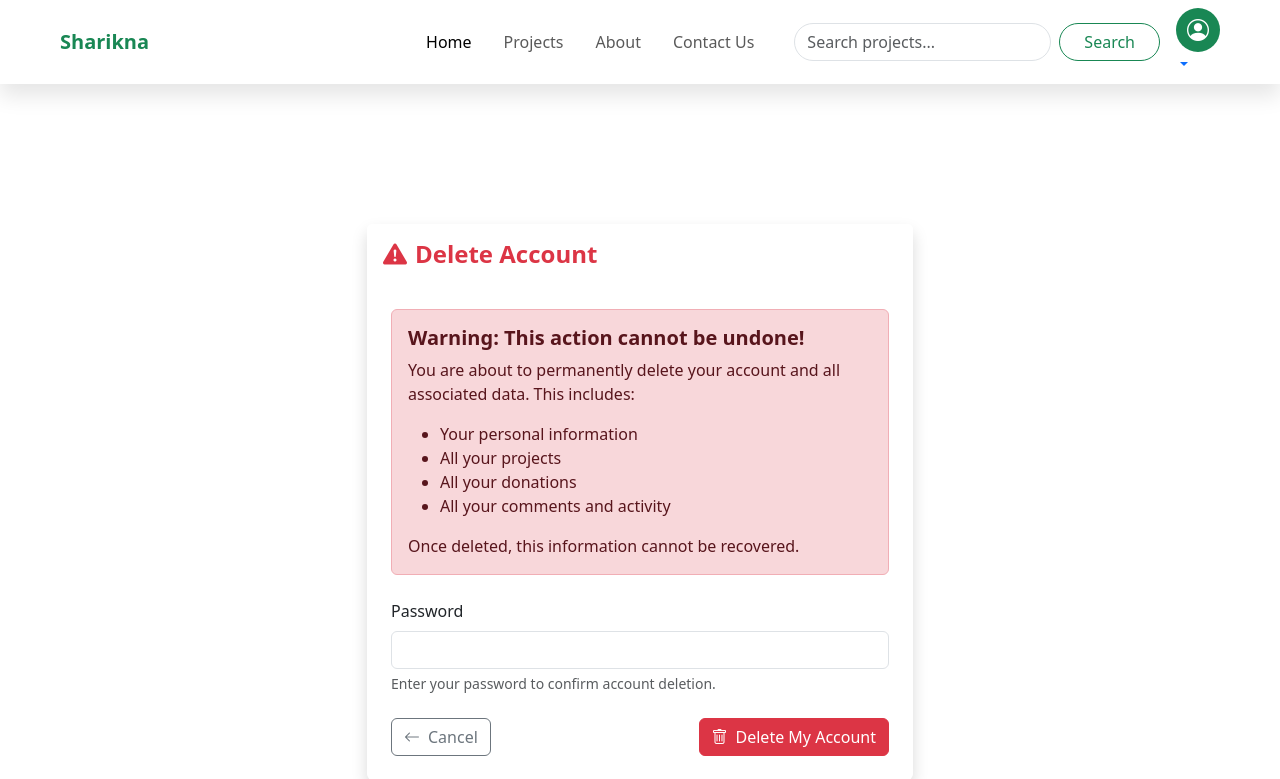
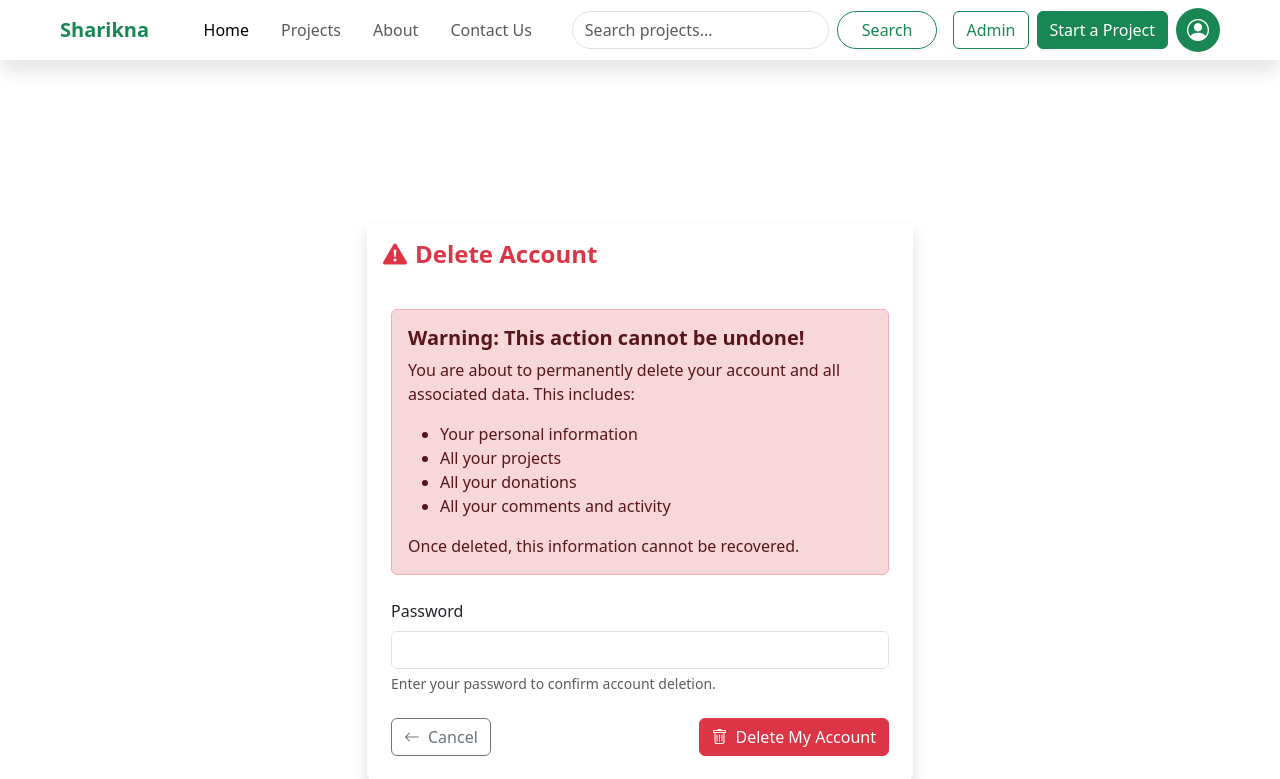
Before and after one commit to AhmedZahran15/crowd-funding, a Django app: page /auth/delete-account/ in a window 1280 px wide. Shown: the top 779 px of the page. Run offline with Django 5.2, Linux system fonts and the light colour scheme; the visitor is signed in with stand-in values (Sample User, id 1).

Commit message:
Update navigation links to use URL templates and add admin button for staff users

```diff
--- a/crowd_funding/crowd_funding/templates/base.html
+++ b/crowd_funding/crowd_funding/templates/base.html
@@ -77,7 +77,7 @@
           <a class="nav-link active fw-medium px-3" href="/">Home</a>
         </li>
         <li class="nav-item">
-          <a class="nav-link fw-medium px-3" href="/projects/">Projects</a>
+          <a class="nav-link fw-medium px-3" href="{% url 'project_list' %}">Projects</a>
         </li>
         <li class="nav-item">
           <a class="nav-link fw-medium px-3" href="/about">About</a>
@@ -94,8 +94,12 @@
 
       <div class="ms-lg-3 mt-3 mt-lg-0 d-flex align-items-center">
         {% if user.is_authenticated %}
+          {% if user.is_staff %}
+            <a href="/admin/" class="btn btn-outline-success me-2">Admin</a>
+          {% endif %}
+          <a href="{% url 'create_project' %}" class="btn btn-success me-2">Start a Project</a>
           <div class="dropdown">
-            <a href="#" class="d-inline-block text-decoration-none dropdown-toggle" id="profileDropdown" data-bs-toggle="dropdown" aria-expanded="false" title="My Profile">
+            <a href="#" class="d-inline-block text-decoration-none" id="profileDropdown" data-bs-toggle="dropdown" aria-expanded="false" title="My Profile">
               <div class="rounded-circle bg-success text-white d-flex justify-content-center align-items-center"
                 style="width: 44px; height: 44px; font-size: 22px; transition: transform 0.2s;">
                 {% if user.profile_picture %}
```
